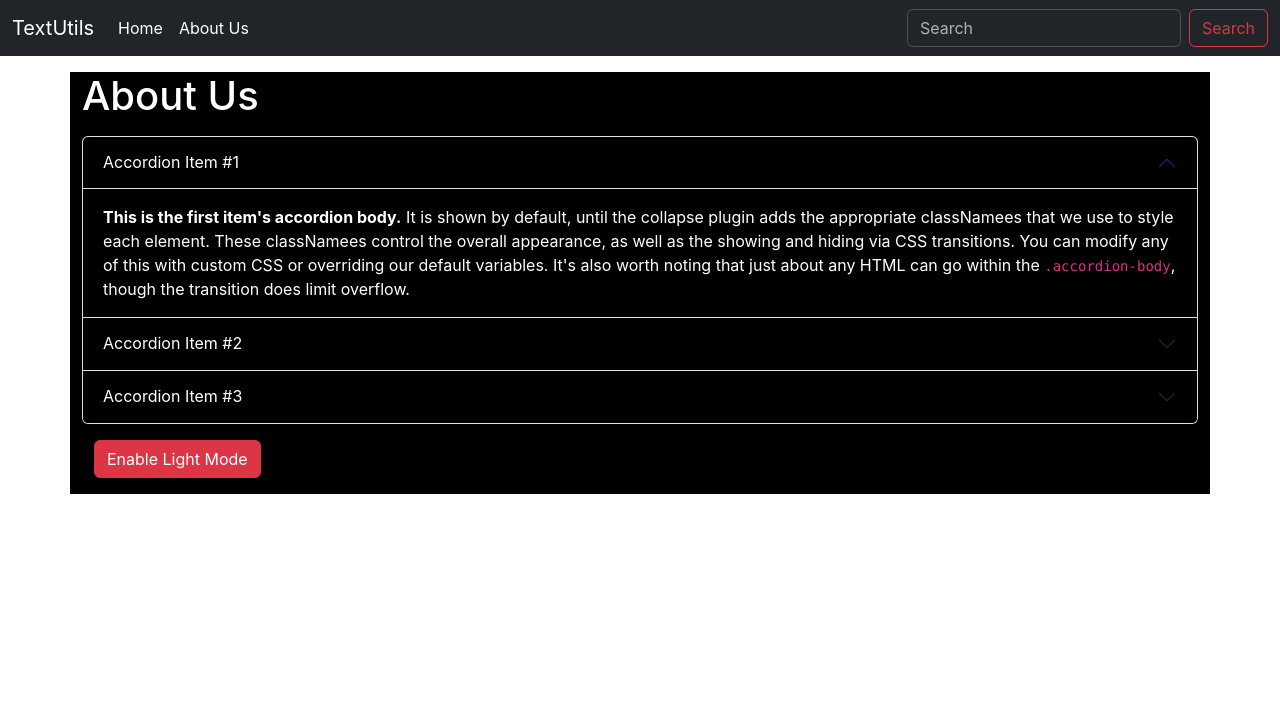
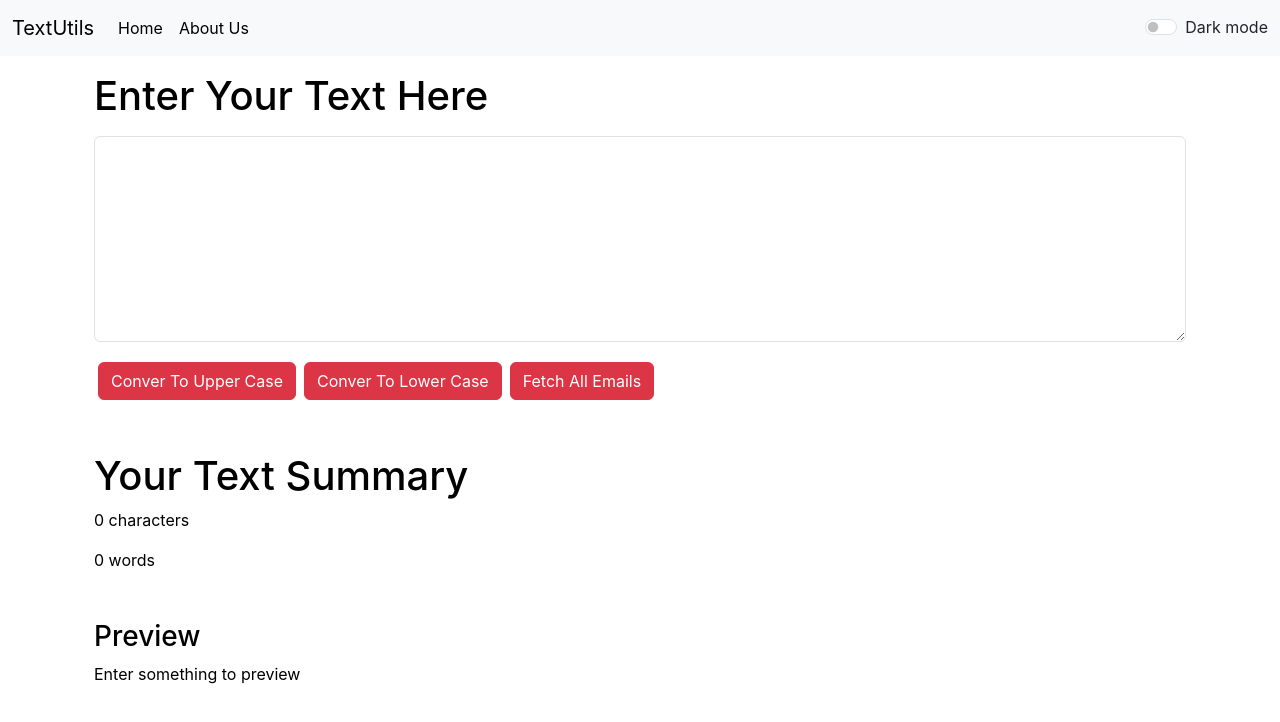
Before and after one commit to nanashi042/react, a React (Create React App) app: page / in a window 1280 px wide. Shown: the top 722 px of the page. Built offline with nearby package versions, Linux system fonts and the light colour scheme.

Commit message:
fixed alert

```diff
--- a/src/App.js
+++ b/src/App.js
@@ -1,21 +1,45 @@
 // import logo from './logo.svg';
-import React from 'react'
+import React, { useState } from 'react'
+
 
 import './App.css';
 import Navbar from './components/Navbar';
 import TextForm from './components/TextForm';
 import About from './components/About';
+import Alert from './components/Alert';
+import userEvent from '@testing-library/user-event';
 
 function App() {
+  const [mode , changemode] = useState("light")
+  const [alert,setAlert] = useState(null)
+
+  const showAlert = (message , type)=>{
+    setAlert({
+      message : message,
+      type : type
+    })
+  }
+  const toggleMode = ()=>{
+    if (mode === "light"){
+      changemode("dark");
+      document.body.style.backgroundColor = 'black';
+      showAlert("Dark mode has been enabled","success")
+    }else{
+      changemode("light");
+      document.body.style.backgroundColor = 'white';
+      showAlert("Light mode has been enabled","success")
+    }
+  }
   return (
     <>
 
-   <Navbar title= "TextUtils"/>
-   {/* <div className="container">
 
-   <TextForm heading = "Enter Your Text Here"/>
-   </div> */}
-    <About/>
+   <Navbar title= "TextUtils" mode={mode} toggleMode={toggleMode}/>
+    <Alert alert={alert}/>
+   <div className="container">
+   <TextForm heading = "Enter Your Text Here" mode ={mode}/>
+   </div>
+    {/* <About/> */}
     </>
   );
 }
--- a/src/components/About.js
+++ b/src/components/About.js
@@ -125,7 +125,7 @@ export default function About() {
         </div>
       </div>
       <div className="container">
-        <button type="button" class="btn btn-danger my-3" onClick={toggleStyle}>{btn}</button>
+        <button type="button" className="btn btn-danger my-3" onClick={toggleStyle}>{btn}</button>
     </div>
 
     </div>
--- /dev/null
+++ b/src/components/Alert.js
@@ -0,0 +1,13 @@
+import React from 'react'
+
+function Alert(props) {
+  return (
+      props.alert && <div className={`alert alert-${props.alert.type} alert-dismissible fade show alt`} role="alert">
+  <strong>{props.alert.type}</strong>: {props.alert.message}
+  <button type="button" className="btn-close" data-bs-dismiss="alert" aria-label="Close"></button>
+</div>
+
+  )
+}
+
+export default Alert
--- a/src/components/Navbar.js
+++ b/src/components/Navbar.js
@@ -4,7 +4,7 @@ import PropTypes from 'prop-types'
 export default function Navbar(props) {
   return (
     <div>
-       <nav className="navbar navbar-expand-lg bg-dark" data-bs-theme="dark">
+       <nav className={`navbar navbar-expand-lg bg-${props.mode}`} data-bs-theme={`${props.mode}`}>
   <div className="container-fluid">
     <a className="navbar-brand" href="/">{props.title}</a>
     <button className="navbar-toggler" type="button" data-bs-toggle="collapse" data-bs-target="#navbarSupportedContent" aria-controls="navbarSupportedContent" aria-expanded="false" aria-label="Toggle navigation">
@@ -20,11 +20,10 @@ export default function Navbar(props) {
         </li>
 
       </ul>
-      <form className="d-flex" role="search">
-        <input className="form-control me-2" type="search" placeholder="Search" aria-label="Search"/>
-        <button className="btn btn-outline-danger" type="submit">Search</button>
-        {/* <button className="btn btn-outline-success mx-3" type="submit">Search</button> */}
-      </form>
+      <div className={`form-check form-switch text-${props.mode === "light" ? 'dark':'light'}`}>
+  <input onClick={props.toggleMode} className="form-check-input" type="checkbox" role="switch" id="flexSwitchCheckDefault"/>
+  <label className="form-check-label " htmlFor="flexSwitchCheckDefault">Dark mode</label>
+</div>
     </div>
   </div>
 </nav>
--- a/src/components/TextForm.js
+++ b/src/components/TextForm.js
@@ -30,25 +30,25 @@ export default function TextForm(props) {
     const [text , setText] = useState("")
   return (
     <>
-    <div className="container">
+    <div className="container" style={{color:props.mode === "dark" ? "white":"black"}}>
       <div className="mb-3">
         <h1 className="heading my-3">{props.heading}</h1>
         {/* <label htmlFor="myBox" className="form-label ">Example textarea</label> */}
-        <textarea className="form-control" value={text} onChange={handelOnChange} id="myBox" rows="8"></textarea>
+        <textarea className="form-control" value={text} onChange={handelOnChange} id="myBox" rows="8" style={{backgroundColor:props.mode === "light" ?"white":'black', color:props.mode === "dark" ? "white":"black"}}></textarea>
       </div>
       <button className="btn btn-danger mx-1 my-1" onClick={changeToUpCase}>Conver To Upper Case</button>
       <button className="btn btn-danger  mx-1 my-1" onClick={changeToLoCase}>Conver To Lower Case</button>
       <button className="btn btn-danger  mx-1 my-1" onClick={fetchAllEmail}>Fetch All Emails</button>
     </div>
-    <div className="container my-5">
+    <div className="container my-5" style={{color:props.mode === "dark" ? "white":"black"}}>
         <h1>Your Text Summary</h1>
         <p>{text.trim().length } characters</p>
         <p>{text.replace(/\n/g, " ").split(' ').filter(value => value !== "").length} words</p>
     </div>
 
-    <div className="container">
+    <div className="container" style={{color:props.mode === "dark" ? "white":"black"}}>
       <h3>Preview</h3>
-      <p>{text}</p>
+      <p>{text.length >0 ? text:"Enter something to preview " }</p>
     </div>
     </>
   );
```
